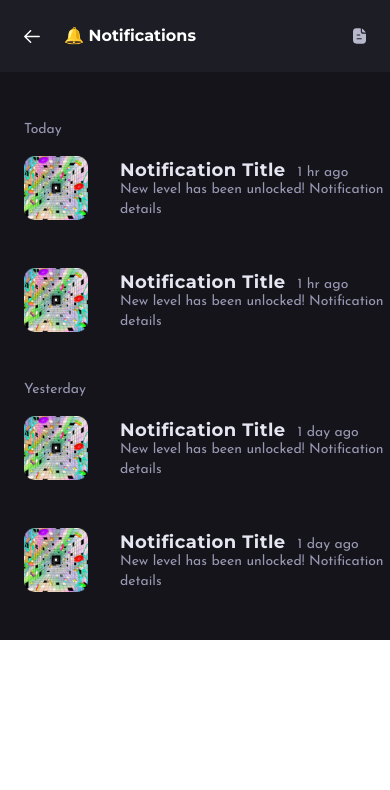
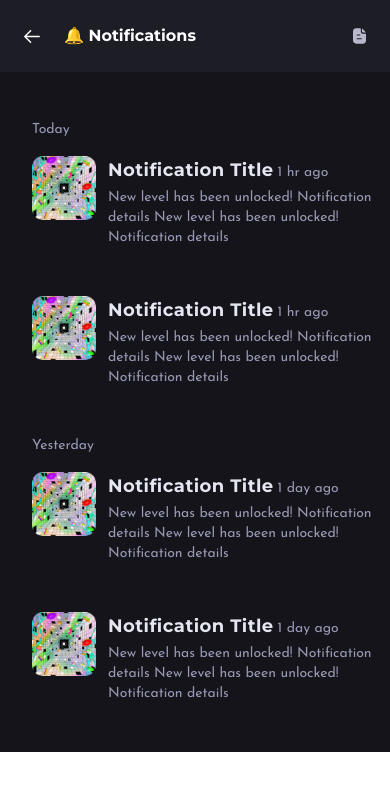
Before and after one commit to pranavvdesai/BattleBrains-frontend, a Nuxt app: page /notif in a window 390 px wide. Shown: the top 790 px of the page. Built offline with nearby package versions, Linux system fonts and the light colour scheme.

Commit message:
changes in mobile view

```diff
--- a/components/Notifications.vue
+++ b/components/Notifications.vue
@@ -5,17 +5,17 @@
       class="w-16 h-16"
       alt="notifications"
     />
-    <div class="relative w-full ml-8 py-2">
-      <div class="flex-col absolute top-0">
+    <div class="flex-col h-auto xs:space-y-1 lg:space-y-4 w-full ml-6 xs:ml-3">
+      <div class="flex-col">
         <span class="text-lg font-mont text-dark-700 tracking-wide">
           <b>{{ title }}</b>
         </span>
-        <span class="text-sm font-josefin text-dark-500 xs:mx-3 lg:mx-8">{{
+        <span class="text-sm font-josefin text-dark-500 xs:mx-1 lg:mx-8">{{
           time
         }}</span>
       </div>
-      <p class="text-sm font-josefin text-dark-500 absolute bottom-0">
-        {{ description }}
+      <p class="text-sm font-josefin text-dark-500">
+        {{ description }} {{ description }}
       </p>
     </div>
     <button
@@ -23,6 +23,7 @@
         hidden
         lg:block
         my-4
+        h-8
         w-1/6
         text-white
         bg-dark-200
--- a/pages/notif.vue
+++ b/pages/notif.vue
@@ -21,7 +21,9 @@
         </div>
 
         <!-- Section 2 -->
-        <div class="flex flex-col xs:w-[100%] lg:w-[80%] lg:mt-6 lg:px-8">
+        <div
+          class="flex flex-col xs:w-[100%] lg:w-[80%] lg:mt-6 lg:px-8 xs:px-2"
+        >
           <!-- Navbar -->
           <div class="ml-6 hidden lg:block mt-6">
             <div class="text-white font-bold text-2xl">🔔 Notifications</div>
```
